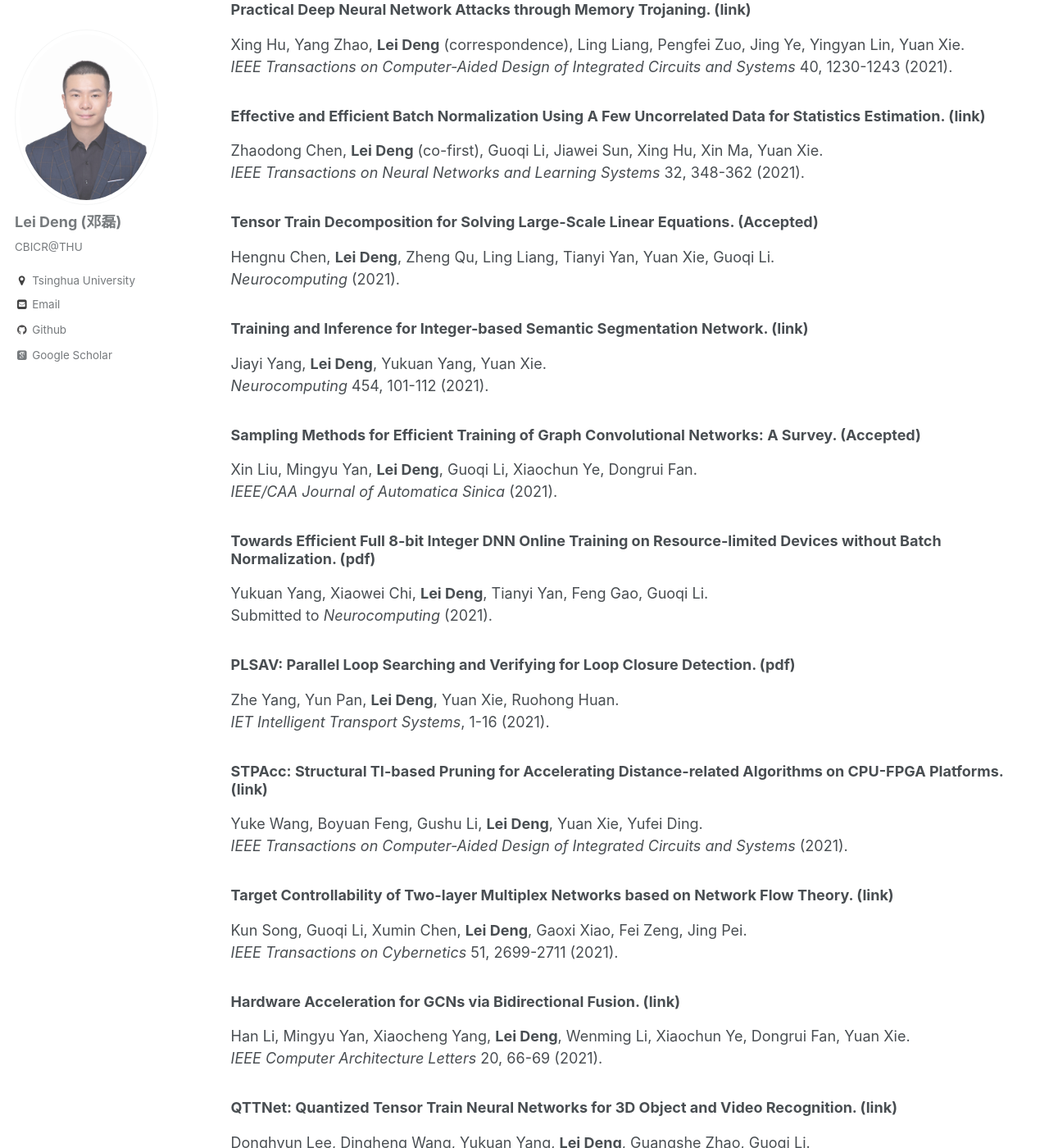
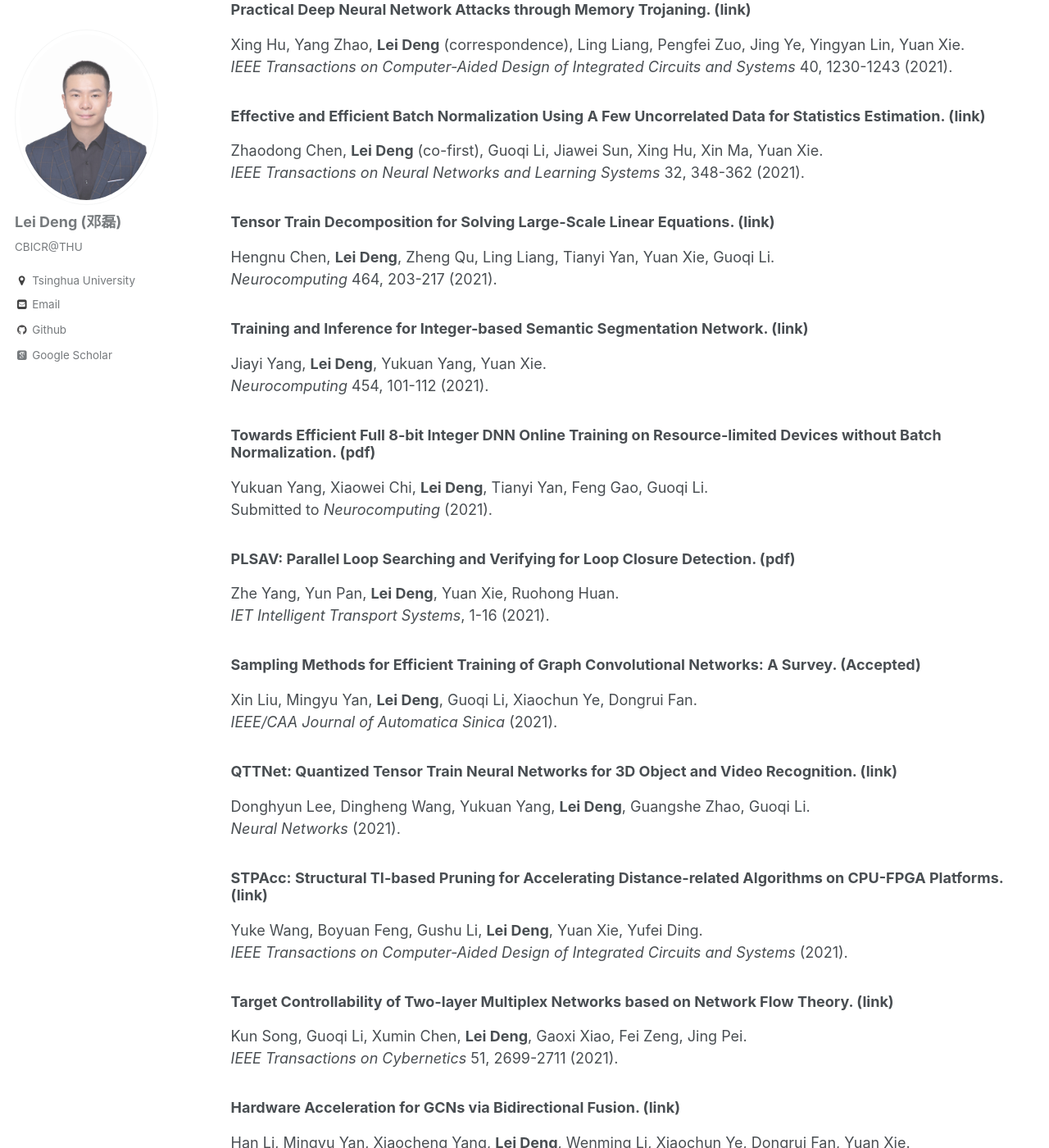
Before and after one commit to dllfei/dllfei.github.io, a Jekyll site: the page built from _pages/publications.md, in a window 1280 px wide and 1400 px high, scrolled down 1124 px. Shown: the whole window at 82% size. Built offline with Jekyll 4.4.1, drawn with Linux system fonts in a browser that asks for light colours; some web fonts are replaced; some of the changed text lies outside the part shown.

Commit message:
Update publications.md

```diff
--- a/_pages/publications.md
+++ b/_pages/publications.md
@@ -28,7 +28,7 @@ Zheng Qu, **Lei Deng** (correspondence), Bangyan Wang, Hengnu Chen, Jilan Lin, L
 Ling Liang, Jianyu Xu, **Lei Deng** (correspondence), Mingyu Yan, Xing Hu, Zheng Zhang, Guoqi Li, Yuan Xie. <br />
 *IEEE Journal of Selected Topics in Signal Processing* 15, 574-586 (2021). (**Cover Paper**)
 
-### Exploring Adversarial Attack in Spiking Neural Networks with Spike-Compatible Gradient. ([pdf](https://arxiv.org/pdf/2001.01587.pdf)) <br />
+### Exploring Adversarial Attack in Spiking Neural Networks with Spike-Compatible Gradient. ([link](https://ieeexplore.ieee.org/stamp/stamp.jsp?tp=&arnumber=9527394)) <br />
 Ling Liang, Xing Hu, **Lei Deng** (correspondence), Yujie Wu, Guoqi Li, Yufei Ding, Peng Li, Yuan Xie. <br />
 *IEEE Transactions on Neural Networks and Learning Systems* (2021).
 
@@ -40,17 +40,13 @@ Xing Hu, Yang Zhao, **Lei Deng** (correspondence), Ling Liang, Pengfei Zuo, Jing
 Zhaodong Chen, **Lei Deng** (co-first), Guoqi Li, Jiawei Sun, Xing Hu, Xin Ma, Yuan Xie. <br />
 *IEEE Transactions on Neural Networks and Learning Systems* 32, 348-362 (2021).
 
-### Tensor Train Decomposition for Solving Large-Scale Linear Equations. (Accepted) <br />
+### Tensor Train Decomposition for Solving Large-Scale Linear Equations. ([link](https://www.sciencedirect.com/science/article/pii/S0925231221012182?dgcid=coauthor)) <br />
 Hengnu Chen, **Lei Deng**, Zheng Qu, Ling Liang, Tianyi Yan, Yuan Xie, Guoqi Li. <br />
-*Neurocomputing* (2021).
+*Neurocomputing* 464, 203-217 (2021).
 
 ### Training and Inference for Integer-based Semantic Segmentation Network. ([link](https://www.sciencedirect.com/science/article/pii/S0925231221006974)) <br />
 Jiayi Yang, **Lei Deng**, Yukuan Yang, Yuan Xie. <br />
 *Neurocomputing* 454, 101-112 (2021).
-
-### Sampling Methods for Efficient Training of Graph Convolutional Networks: A Survey. (Accepted) <br />
-Xin Liu, Mingyu Yan, **Lei Deng**, Guoqi Li, Xiaochun Ye, Dongrui Fan. <br />
-*IEEE/CAA Journal of Automatica Sinica* (2021).
 
 ### Towards Efficient Full 8-bit Integer DNN Online Training on Resource-limited Devices without Batch Normalization. ([pdf](https://arxiv.org/pdf/2105.13890.pdf)) <br />
 Yukuan Yang, Xiaowei Chi, **Lei Deng**, Tianyi Yan, Feng Gao, Guoqi Li. <br />
@@ -59,6 +55,14 @@ Submitted to *Neurocomputing* (2021).
 ### PLSAV: Parallel Loop Searching and Verifying for Loop Closure Detection. ([pdf](https://ietresearch.onlinelibrary.wiley.com/doi/epdf/10.1049/itr2.12054)) <br />
 Zhe Yang, Yun Pan, **Lei Deng**, Yuan Xie, Ruohong Huan. <br />
 *IET Intelligent Transport Systems*, 1-16 (2021).
+
+### Sampling Methods for Efficient Training of Graph Convolutional Networks: A Survey. (Accepted) <br />
+Xin Liu, Mingyu Yan, **Lei Deng**, Guoqi Li, Xiaochun Ye, Dongrui Fan. <br />
+*IEEE/CAA Journal of Automatica Sinica* (2021).
+
+### QTTNet: Quantized Tensor Train Neural Networks for 3D Object and Video Recognition. ([link](https://www.sciencedirect.com/science/article/abs/pii/S0893608021002306)) <br />
+Donghyun Lee, Dingheng Wang, Yukuan Yang, **Lei Deng**, Guangshe Zhao, Guoqi Li. <br />
+*Neural Networks* (2021).
 
 ### STPAcc: Structural TI-based Pruning for Accelerating Distance-related Algorithms on CPU-FPGA Platforms. ([link](https://ieeexplore.ieee.org/abstract/document/9467295)) <br />
 Yuke Wang, Boyuan Feng, Gushu Li, **Lei Deng**, Yuan Xie, Yufei Ding. <br />
```
Also changed, not shown: other parts of _pages/publications.md (+0 -4 lines).
